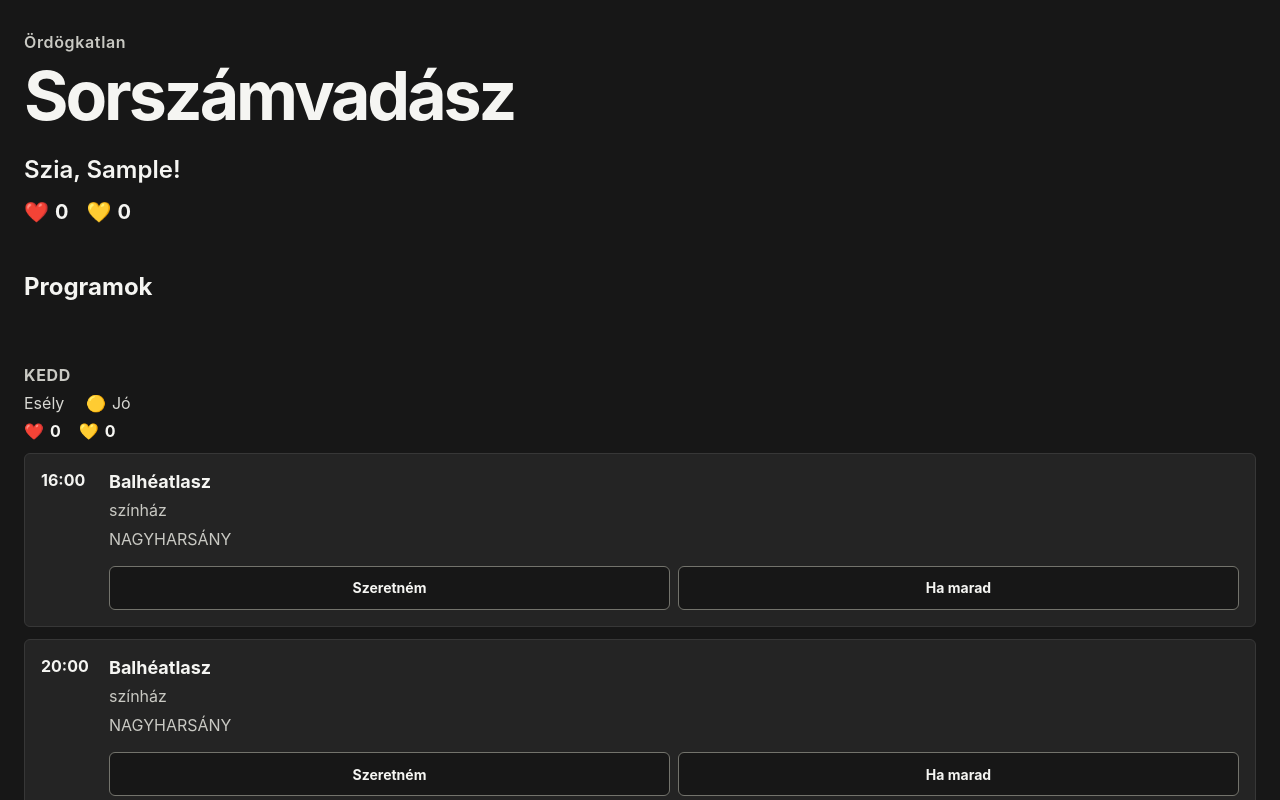
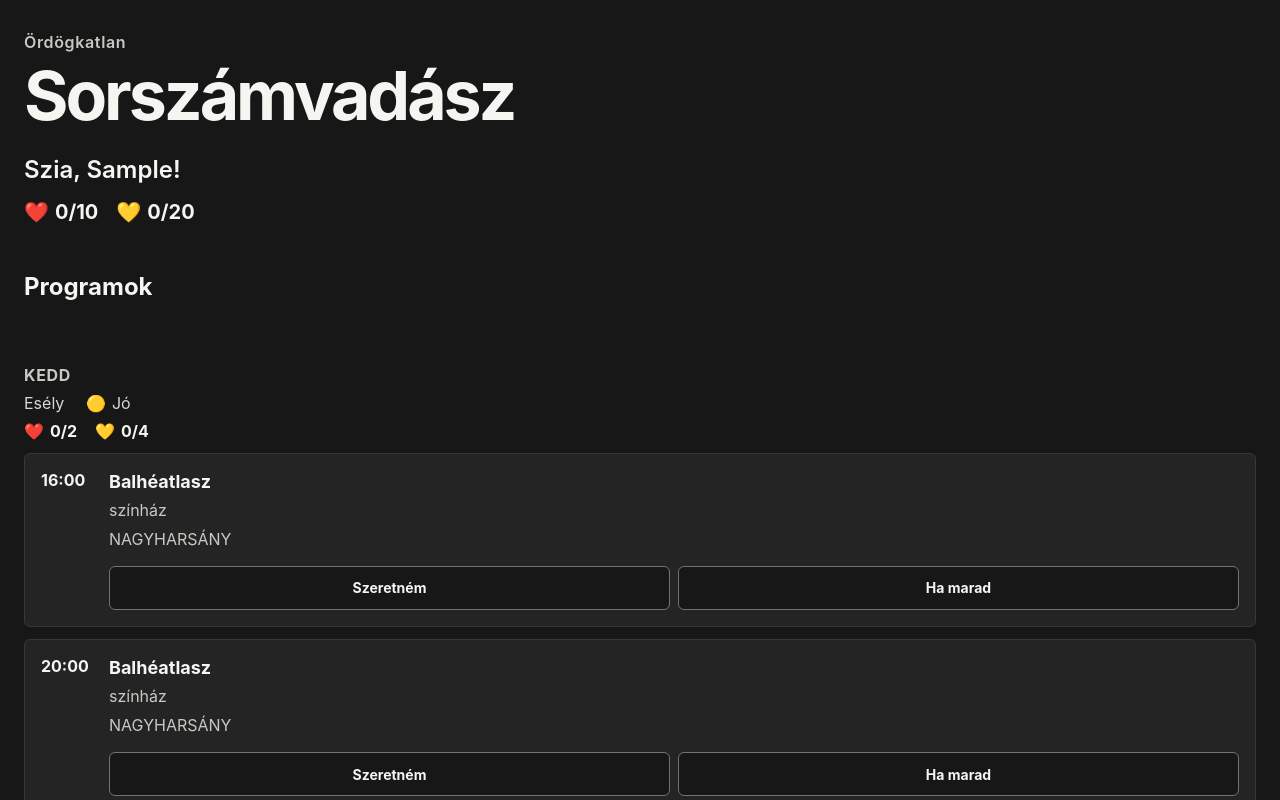
Before and after one commit to kinczliz/sorszamvadasz, a React (Vite) app: page / in a window 1280 px wide. Both pictures are taken after typing "Sample" into the empty fields and a click on the button "Tovább". Shown: the top 800 px of the page. Built offline with nearby package versions, Linux system fonts and the light colour scheme.

Commit message:
feat: user limit with feedback

```diff
--- a/src/ProgrammeBrowser.tsx
+++ b/src/ProgrammeBrowser.tsx
@@ -1,6 +1,7 @@
 import { useEffect, useRef, useState } from 'react'
 import { getDailyChance } from './chances'
 import programs from './programs'
+import { selectionLimits } from './selectionLimits'
 import { clearSelections, getStoredSelections, saveSelections } from './selections'
 import type { SelectionPriority, Selections } from './selections'
 
@@ -11,6 +12,11 @@ type ProgrammeBrowserProps = {
 type SelectionSummary = {
   want: number
   ifAvailable: number
+}
+
+type LimitMessage = {
+  eventId: string
+  priority: SelectionPriority
 }
 
 function groupProgramsByDay() {
@@ -40,16 +46,31 @@ function getSelectionSummary(selections: Selections, eventIds: string[]): Select
   )
 }
 
-function SelectionSummary({ summary, className = '' }: { summary: SelectionSummary; className?: string }) {
+function SelectionSummary({
+  summary,
+  dayCount = 1,
+  className = '',
+}: {
+  summary: SelectionSummary
+  dayCount?: number
+  className?: string
+}) {
+  const wantLimit = selectionLimits.maxWantPerDay * dayCount
+  const ifAvailableLimit = selectionLimits.maxIfAvailablePerDay * dayCount
+
   return (
     <p
       className={`selection-summary ${className}`}
-      aria-label={`${summary.want} Szeretném, ${summary.ifAvailable} Ha marad`}
+      aria-label={`${summary.want} / ${wantLimit} Szeretném, ${summary.ifAvailable} / ${ifAvailableLimit} Ha marad`}
     >
       <span aria-hidden="true">❤️</span>
-      <span>{summary.want}</span>
+      <span className={summary.want >= wantLimit ? 'is-limit-reached' : ''}>
+        {summary.want}/{wantLimit}
+      </span>
       <span aria-hidden="true">💛</span>
-      <span>{summary.ifAvailable}</span>
+      <span className={summary.ifAvailable >= ifAvailableLimit ? 'is-limit-reached' : ''}>
+        {summary.ifAvailable}/{ifAvailableLimit}
+      </span>
     </p>
   )
 }
@@ -70,6 +91,7 @@ function ProgrammeBrowser({ displayName }: ProgrammeBrowserProps) {
   const programsByDay = groupProgramsByDay()
   const [selections, setSelections] = useState(getStoredSelections)
   const [statusMessage, setStatusMessage] = useState('')
+  const [limitMessage, setLimitMessage] = useState<LimitMessage | null>(null)
   const [isResetDialogOpen, setIsResetDialogOpen] = useState(false)
   const resetDialogRef = useRef<HTMLDialogElement>(null)
   const overallSummary = getSelectionSummary(
@@ -77,6 +99,16 @@ function ProgrammeBrowser({ displayName }: ProgrammeBrowserProps) {
     programs.map((program) => program.id),
   )
   const hasSelections = overallSummary.want + overallSummary.ifAvailable > 0
+
+  useEffect(() => {
+    if (!limitMessage) {
+      return
+    }
+
+    const timeoutId = window.setTimeout(() => setLimitMessage(null), 3000)
+
+    return () => window.clearTimeout(timeoutId)
+  }, [limitMessage])
 
   useEffect(() => {
     const dialog = resetDialogRef.current
@@ -94,10 +126,24 @@ function ProgrammeBrowser({ displayName }: ProgrammeBrowserProps) {
     }
   }, [isResetDialogOpen])
 
-  function updateSelection(eventId: string, priority: SelectionPriority, title: string) {
+  function updateSelection(eventId: string, day: string, priority: SelectionPriority, title: string) {
     const currentPriority = selections[eventId]
     const nextSelections = { ...selections }
     const isRemovingSelection = currentPriority === priority
+    const dayPrograms = programsByDay.get(day) ?? []
+    const daySummary = getSelectionSummary(
+      selections,
+      dayPrograms.map((program) => program.id),
+    )
+    const limit = priority === 'WANT'
+      ? selectionLimits.maxWantPerDay
+      : selectionLimits.maxIfAvailablePerDay
+    const selectionCount = priority === 'WANT' ? daySummary.want : daySummary.ifAvailable
+
+    if (!isRemovingSelection && selectionCount >= limit) {
+      setLimitMessage({ eventId, priority })
+      return
+    }
 
     if (isRemovingSelection) {
       delete nextSelections[eventId]
@@ -111,6 +157,7 @@ function ProgrammeBrowser({ displayName }: ProgrammeBrowserProps) {
     }
 
     setSelections(nextSelections)
+    setLimitMessage(null)
     setStatusMessage(
       isRemovingSelection
         ? `${title}: választás törölve.`
@@ -146,7 +193,11 @@ function ProgrammeBrowser({ displayName }: ProgrammeBrowserProps) {
             </button>
           )}
         </div>
-        <SelectionSummary summary={overallSummary} className="selection-summary-overall" />
+        <SelectionSummary
+          summary={overallSummary}
+          dayCount={programsByDay.size}
+          className="selection-summary-overall"
+        />
       </header>
 
       <section aria-labelledby="programme-title">
@@ -180,7 +231,7 @@ function ProgrammeBrowser({ displayName }: ProgrammeBrowserProps) {
                         type="button"
                         className={selections[program.id] === 'WANT' ? 'is-selected' : ''}
                         aria-pressed={selections[program.id] === 'WANT'}
-                        onClick={() => updateSelection(program.id, 'WANT', program.title)}
+                        onClick={() => updateSelection(program.id, program.day, 'WANT', program.title)}
                       >
                         Szeretném
                       </button>
@@ -188,11 +239,17 @@ function ProgrammeBrowser({ displayName }: ProgrammeBrowserProps) {
                         type="button"
                         className={selections[program.id] === 'IF_AVAILABLE' ? 'is-selected' : ''}
                         aria-pressed={selections[program.id] === 'IF_AVAILABLE'}
-                        onClick={() => updateSelection(program.id, 'IF_AVAILABLE', program.title)}
+                        onClick={() => updateSelection(program.id, program.day, 'IF_AVAILABLE', program.title)}
                       >
                         Ha marad
                       </button>
                     </div>
+                    {limitMessage?.eventId === program.id && (
+                      <p className="limit-notification" role="status" aria-live="polite">
+                        <span>Kis telhetetlen...</span>
+                        <span>Előbb törölj egy másik {limitMessage.priority === 'WANT' ? '❤️' : '💛'} jelölést.</span>
+                      </p>
+                    )}
                   </div>
                 </article>
               ))}
--- /dev/null
+++ b/src/selectionLimits.ts
@@ -0,0 +1,4 @@
+export const selectionLimits = {
+  maxWantPerDay: 2,
+  maxIfAvailablePerDay: 4,
+} as const
--- a/src/styles.css
+++ b/src/styles.css
@@ -153,6 +153,13 @@ h4 {
   margin-left: 0.75rem;
 }
 
+.selection-summary .is-limit-reached {
+  padding: 0.125rem 0.375rem;
+  color: #171717;
+  background: #f5f5f2;
+  border-radius: 999px;
+}
+
 .selection-summary-overall {
   margin-top: 1rem;
   font-size: 1.25rem;
@@ -233,6 +240,20 @@ h4 {
   margin: 0.5rem 0 0;
   color: #c9c9c3;
   font-size: 0.875rem;
+  line-height: 1.4;
+}
+
+.limit-notification {
+  display: grid;
+  gap: 0.125rem;
+  margin: 0.5rem 0 0;
+  padding: 0.625rem 0.75rem;
+  color: #f5f5f2;
+  background: #30302d;
+  border: 1px solid #73736c;
+  border-radius: 0.375rem;
+  font-size: 0.875rem;
+  font-weight: 700;
   line-height: 1.4;
 }
 
```
